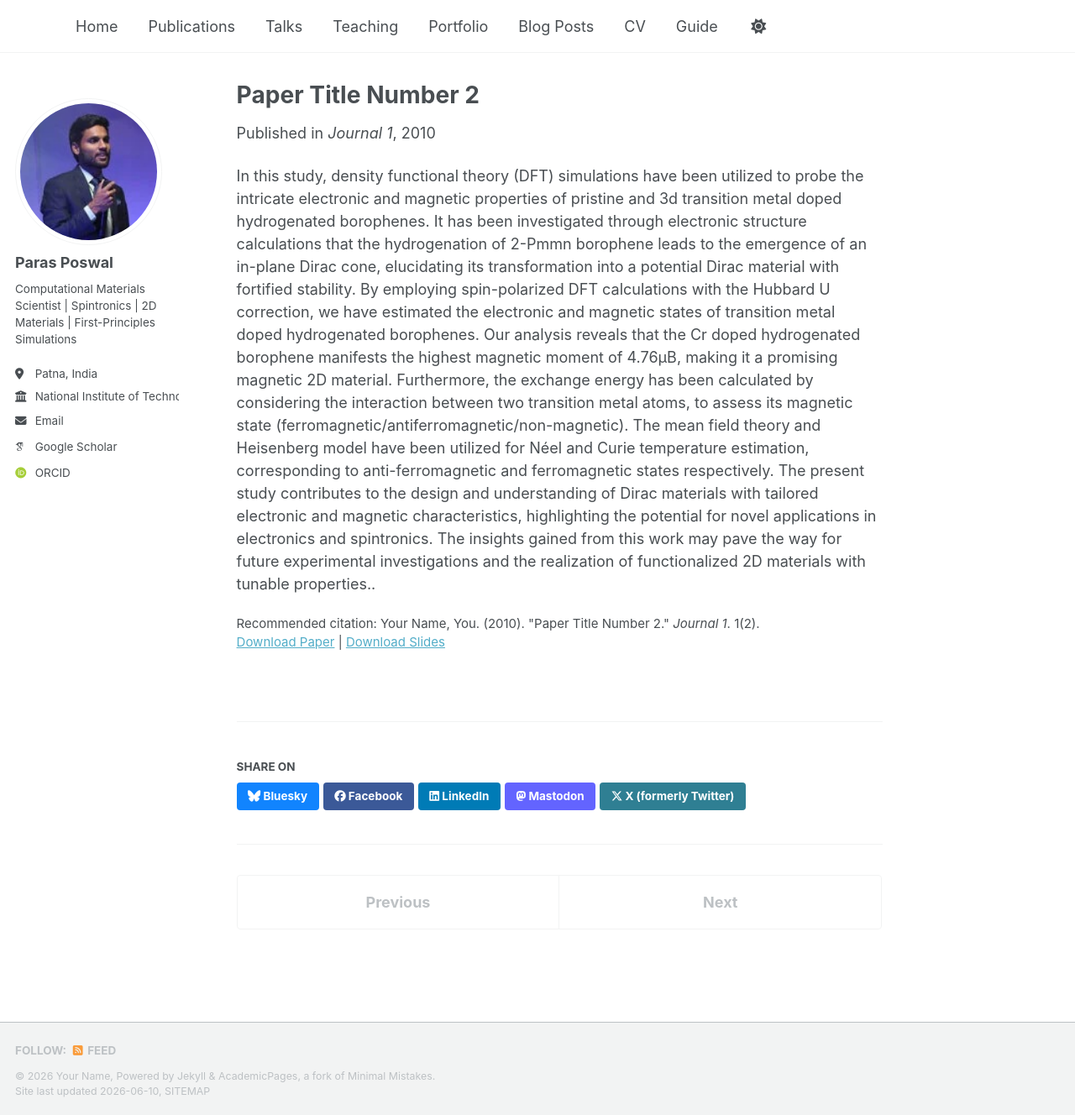
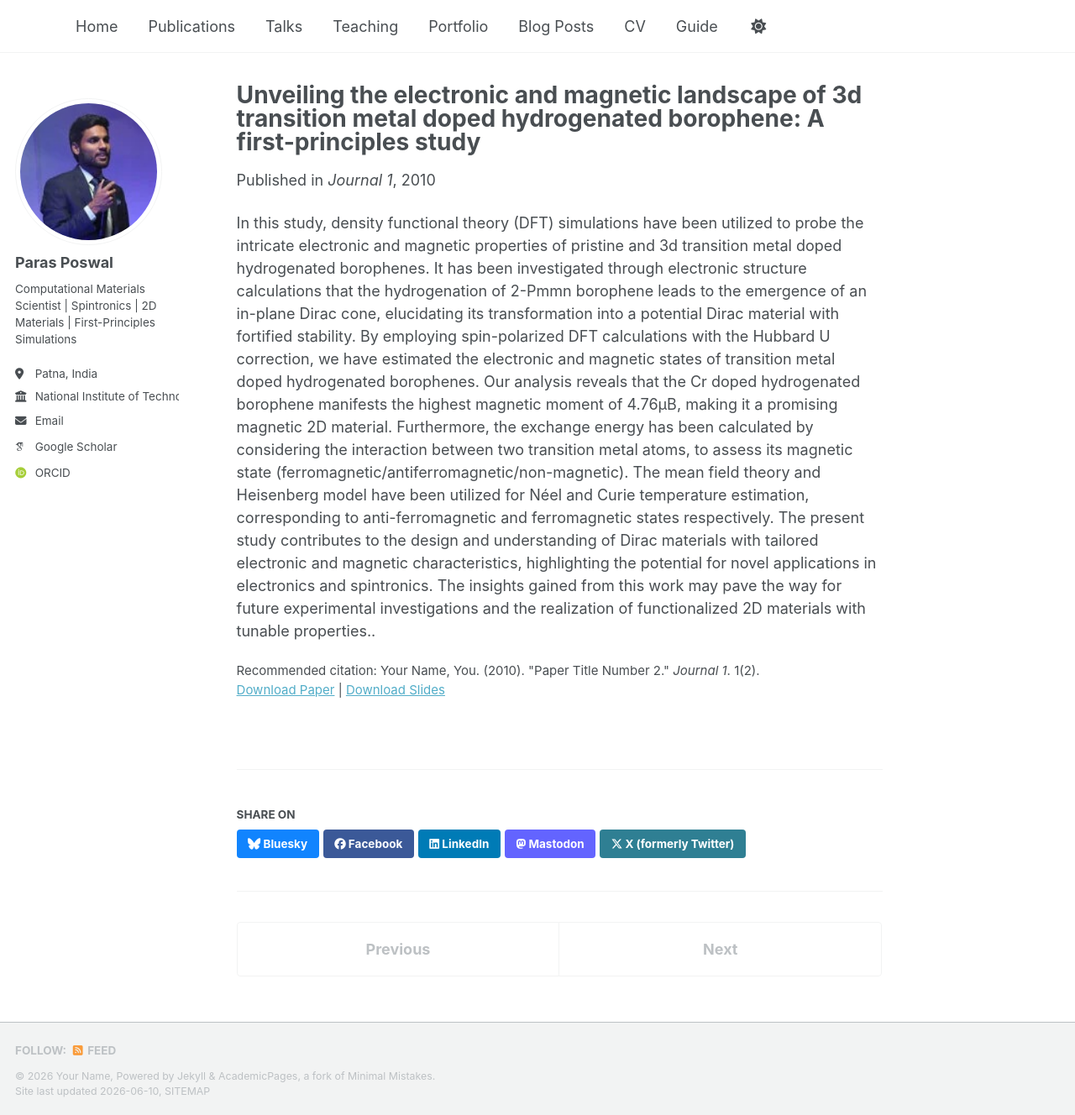
Before and after one commit to poswalparas/poswalparas.github.io, a Jekyll site: the page built from _publications/2010-10-01-paper-title-number-2.md, in a window 1280 px wide and 1328 px high. Shown: the whole window at 84% size. Built offline with Jekyll 4.4.1, drawn with Linux system fonts in a browser that asks for light colours; some web fonts are replaced; a script bundle is joined from its source files by our own code; library files that are not in the unit come from our copies.

Commit message:
Update 2010-10-01-paper-title-number-2.md

```diff
--- a/_publications/2010-10-01-paper-title-number-2.md
+++ b/_publications/2010-10-01-paper-title-number-2.md
@@ -1,5 +1,5 @@
 ---
-title: "Paper Title Number 2"
+title: "Unveiling the electronic and magnetic landscape of 3d transition metal doped hydrogenated borophene: A first-principles study"
 collection: publications
 category: manuscripts
 permalink: /publication/2010-10-01-paper-title-number-2
```
